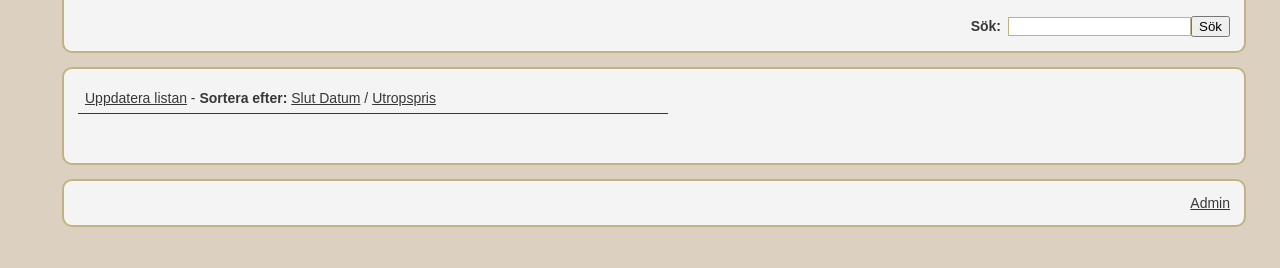
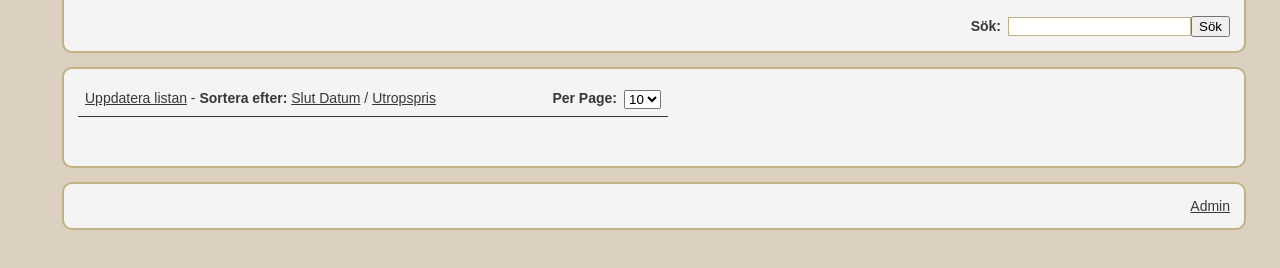
Before and after one commit to MikaelFEND17/Auktion700, a plain HTML site: page index.html in a window 1280 px wide. Shown: the part 84-352 px from the top of the page. Drawn offline with Linux system fonts and the light colour scheme; no server answers.

Commit message:
Pagination update
Added Auctions per page Select List

```diff
--- a/Auktion.js
+++ b/Auktion.js
@@ -32,11 +32,13 @@ class AuctionClass
 
         this.aLinkShowAllBids = document.getElementById("auction-showallbids");
 
+        this.selectPerPage = null;
+
         this.currentAuctionID = undefined;
 
         this.countdown = new CountDown();
 
-        this.auctionersPerPage = 10;
+        this.auctionsPerPage = 10;
         this.currentPage = 1;
     }
 
@@ -63,36 +65,59 @@ class AuctionClass
 
         let auctionListNav = document.getElementById("auction-list-nav");
 
+        let divNavLinks = document.createElement("div");
+        divNavLinks.setAttribute("id", "auction-list-nav-links");
+        auctionListNav.appendChild(divNavLinks);
+
         let linkRefreshList = document.createElement("a");
         let linkRefreshText = document.createTextNode("Uppdatera listan");
         linkRefreshList.setAttribute("href", "javascript:void(0)" );
         linkRefreshList.appendChild(linkRefreshText);
-        auctionListNav.appendChild(linkRefreshList);
+        divNavLinks.appendChild(linkRefreshList);
 
 
         let spanSortBy = document.createElement("span");
         spanSortBy.innerHTML = " - <strong>Sortera efter:</strong> ";
-        auctionListNav.appendChild(spanSortBy);
+        divNavLinks.appendChild(spanSortBy);
 
         let linkSortByEndDate = document.createElement("a");
         let linkSortByEndDateText = document.createTextNode("Slut Datum");
         linkSortByEndDate.appendChild(linkSortByEndDateText);
         linkSortByEndDate.setAttribute("href", "javascript:void(0)" );
         linkSortByEndDate.addEventListener("click", () => { auctionClass.SortByEndDate() });
-        auctionListNav.appendChild(linkSortByEndDate);
+        divNavLinks.appendChild(linkSortByEndDate);
 
         let spanDivider = document.createElement("span");
         let spanDividerText = document.createTextNode(" / ");
         spanDivider.appendChild(spanDividerText);
-        auctionListNav.appendChild(spanDivider);
+        divNavLinks.appendChild(spanDivider);
 
         let linkSortByStartingPrice = document.createElement("a");
         let linkSortByStartingPriceText = document.createTextNode("Utropspris");
         linkSortByStartingPrice.appendChild(linkSortByStartingPriceText);
         linkSortByStartingPrice.setAttribute("href", "javascript:void(0)" );
         linkSortByStartingPrice.addEventListener("click", () => { auctionClass.SortByStartingPrice() });
-        auctionListNav.appendChild(linkSortByStartingPrice);
+        divNavLinks.appendChild(linkSortByStartingPrice);
 
+        let divPerPage = document.createElement("div");
+
+        let strongPerPage = document.createElement("strong");
+        let strongPerPageText = document.createTextNode("Per Page:");
+        strongPerPage.setAttribute("id", "auction-list-nav-select-text");
+        strongPerPage.appendChild(strongPerPageText);
+        divPerPage.appendChild(strongPerPage);
+
+        divPerPage.setAttribute("id", "auction-list-nav-select");
+        this.selectPerPage = document.createElement("select");
+        this.selectPerPage.add(new Option("5", "5"))
+        this.selectPerPage.add(new Option("10", "10", true, true))
+        this.selectPerPage.add(new Option("15", "15"));
+        this.selectPerPage.add(new Option("20", "20"));
+
+        this.selectPerPage.addEventListener("change", () => this.SetNumPerPage());
+
+        divPerPage.appendChild(this.selectPerPage);
+        auctionListNav.appendChild(divPerPage);
     }
 
     HandleAuctionData(aData)
@@ -107,17 +132,17 @@ class AuctionClass
             newAuction.LoadBids(this.bidsURL);
             this.auctions.push(newAuction);
 
-            if (auctionCounter < this.auctionersPerPage)
+            if (auctionCounter < this.auctionsPerPage)
             {
                 this.PresentAuctionAsHTML(newAuction);
                 auctionCounter++;
             }
         }
-        if (this.auctions.length > this.auctionersPerPage)
+        if (this.auctions.length > this.auctionsPerPage)
         {
             this.divAuctionList.appendChild(document.createElement("hr"));
 
-            let pages = this.auctions.length%this.auctionersPerPage;
+            let pages = this.auctions.length%this.auctionsPerPage;
 
             let divPages = document.createElement("div");
             divPages.setAttribute("class", "center-content");
@@ -138,12 +163,10 @@ class AuctionClass
                 {
                     divPages.appendChild(document.createTextNode ("1"));
                 }
-
             }
 
             this.currentPage = 1;
         }
-
     }
 
     PresentAuctionAsHTML(aAuction)
@@ -271,7 +294,6 @@ class AuctionClass
         this.aLinkShowAllBids = clone;
 
         auction.FillAuctionCard(this.pID, this.pTitle, this.pDescription, this.pStartDate, this.pEndDate, this.pCountDown, this.pStartingPrice, this.pHighestBid, this.pNumBids, this.inputBid, this.btnBidSubmit, this.aLinkShowAllBids, this.countdown);
-
     }
 
     ShowPage(aPageNumber)
@@ -282,7 +304,7 @@ class AuctionClass
 
         this.ClearDOMChildrens(this.divAuctionList);
 
-        for (let i = this.auctionersPerPage * aPageNumber; i < startIndex+this.auctionersPerPage; i++)
+        for (let i = this.auctionsPerPage * aPageNumber; i < startIndex+this.auctionsPerPage; i++)
         {
             if (i >= this.auctions.length)
             {
@@ -294,7 +316,7 @@ class AuctionClass
 
         this.divAuctionList.appendChild(document.createElement("hr"));
 
-        let pages = this.auctions.length%this.auctionersPerPage;
+        let pages = this.auctions.length%this.auctionsPerPage;
 
         let divPages = document.createElement("div");
         divPages.setAttribute("class", "center-content");
@@ -315,10 +337,7 @@ class AuctionClass
             {
                 divPages.appendChild(document.createTextNode (aPageNumber+1));
             }
-
         }
-
-
     }
 
     SortByEndDate()
@@ -354,10 +373,8 @@ class AuctionClass
             console.log(searchWord);
             let searchResult = this.auctions.filter((obj) => obj["title"].toUpperCase().indexOf(searchWord.toUpperCase()) > -1 || obj["description"].toUpperCase().indexOf(searchWord.toUpperCase()) > -1);
 
-            //Rensa listan
             this.ClearDOMChildrens(this.divAuctionList);
 
-            //Fyll på med Sökresultat
             for (let auction of searchResult)
             {
                 this.PresentAuctionAsHTML(auction);
@@ -378,7 +395,6 @@ class AuctionClass
             linkShowAll.addEventListener("click", () => this.ShowAllAuctions());
 
             this.divSearch.appendChild(linkShowAll);
-
         }
     }
 
@@ -399,6 +415,11 @@ class AuctionClass
         {
             this.PresentAuctionAsHTML(auction);
         }
+    }
+
+    SetNumPerPage()
+    {
+        this.auctionersPerPage = this.selectPerPage.value;
     }
 }
 
@@ -430,11 +451,8 @@ class Auction
         aShowAllBidsLink.innerHTML = "Visa alla bud";
         aShowAllBidsLink.addEventListener("click", () => { this.ShowAllBids() } );
 
-
         aCountDown.StopCountDown();
         aCountDown.StartCountdown(this.endDate, aCoundDownElement);
-
-        //Update Bid Button
 
         aBidButton.addEventListener("click", () => { auctionClass.CheckBid(this.auctionID) });
 
@@ -535,7 +553,6 @@ class Auction
             {
                 pAllBids.innerHTML += "<strong>BudID:</strong> " + bid.bidID + " <strong>Summa:</strong> " + bid.sum + "<br>";
             }
-
         }
     }
 }
--- a/style/style.css
+++ b/style/style.css
@@ -73,6 +73,25 @@ footer
     border-bottom: 1px solid #373737;
     padding: 0.5em;
     margin-bottom: 0.5em;
+    display: flex;
+    flex-wrap: wrap;
+}
+
+#auction-list-nav-links
+{
+    width: 80%;
+}
+
+#auction-list-nav-select
+{
+    width: 20%;
+    display: flex;
+    justify-content: flex-end;
+}
+
+#auction-list-nav-select-text
+{
+    margin-right: 0.5em;
 }
 
 #auction-details
```
